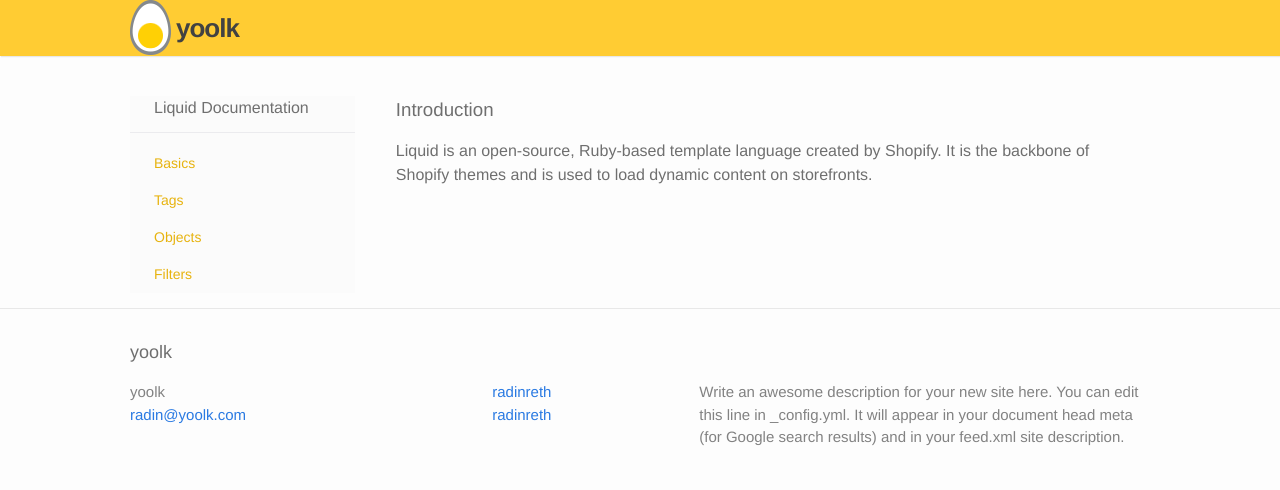
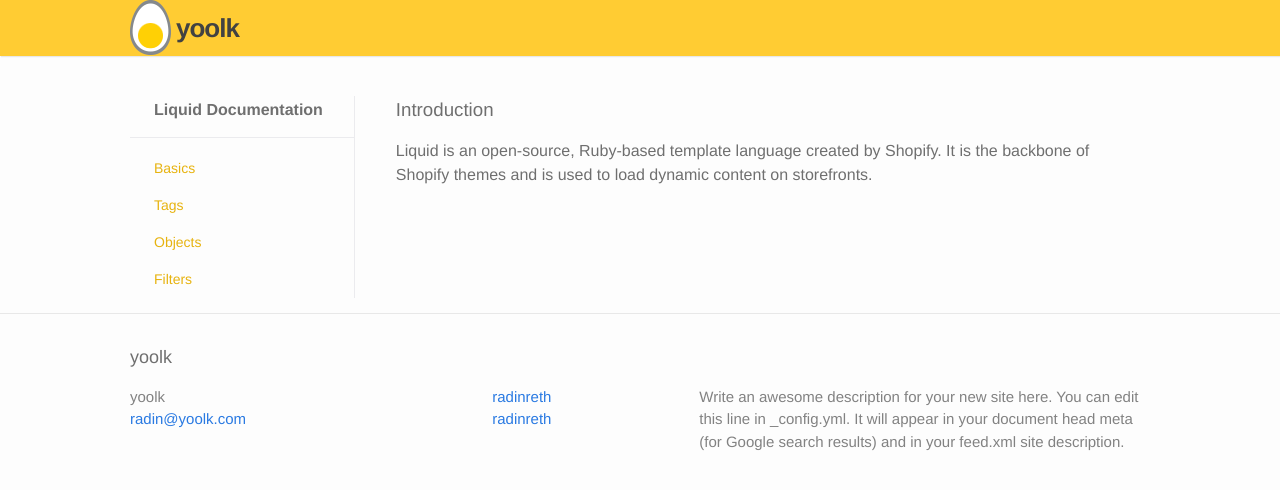
Before and after one commit to yoolk/liquid-documentation, a Jekyll site: the page built from basics/index.html, in a window 1280 px wide. Shown: the top 490 px of the page. Built offline with Jekyll 4.4.1, drawn with Linux system fonts in a browser that asks for light colours.

Commit message:
prefinal nav UI

```diff
--- a/_sass/_layout.scss
+++ b/_sass/_layout.scss
@@ -88,46 +88,7 @@
   display: inline-block;
 }
 .nav-menu dl {
-  background: #fbfbfb;
-
-  // border-right: 1px solid #EBEBEB;
-  // .nav-first-child {
-
-  // }
-  // dt {
-  //   &:hover:not(.active) {
-  //     background-color: #FFF0C5;
-  //   }
-  // }
-  // dt:not(.active) {
-  //   margin-left: 10px;
-  // }
-  // a {
-  //   font-size: 14px;
-  //   display: block;
-  //   padding: 8px;
-  //   color: #E7B30F;
-  //   text-decoration: none;
-  //   transition: 0.05s;
-  //   }
-  // dd {
-  //   margin-left: 15px;
-  //   a { color: #333; }
-  //   border-left: 1px solid #ccc;
-  //   ul {
-  //     list-style-type: none;
-  //     margin: 15px 0;
-  //     padding: 0;
-  //     li{
-  //       a {
-  //         padding: 4px;
-  //       }
-  //       &:hover {
-  //         background-color: #FFB848;
-  //       }
-  //     }
-  //   }
-  // }
+  border-right: 1px solid #ebebee;
   dt a {
     display: block;
     padding: 8px 24px;
@@ -138,7 +99,7 @@
   }
   .subnav {
     list-style-type: none;
-    margin: 10px 24px;
+    margin: 10px 0 10px 24px;
     border-left: 1px solid #ebebee;
   }
   a {
@@ -156,10 +117,16 @@
   padding: 0 24px 12px;
   margin-bottom: 12px;
   border-bottom: 1px solid #ebebee;
+  font-weight: 700;
+  line-height: 1.8em;
 }
 .subnav-item a {
   padding: 8px 24px;
   display: block;
+  color: #6F6F6F;
+  &:hover {
+    background: #f2f2f2;
+  }
 }
 .content {
   width: 71%;
```
